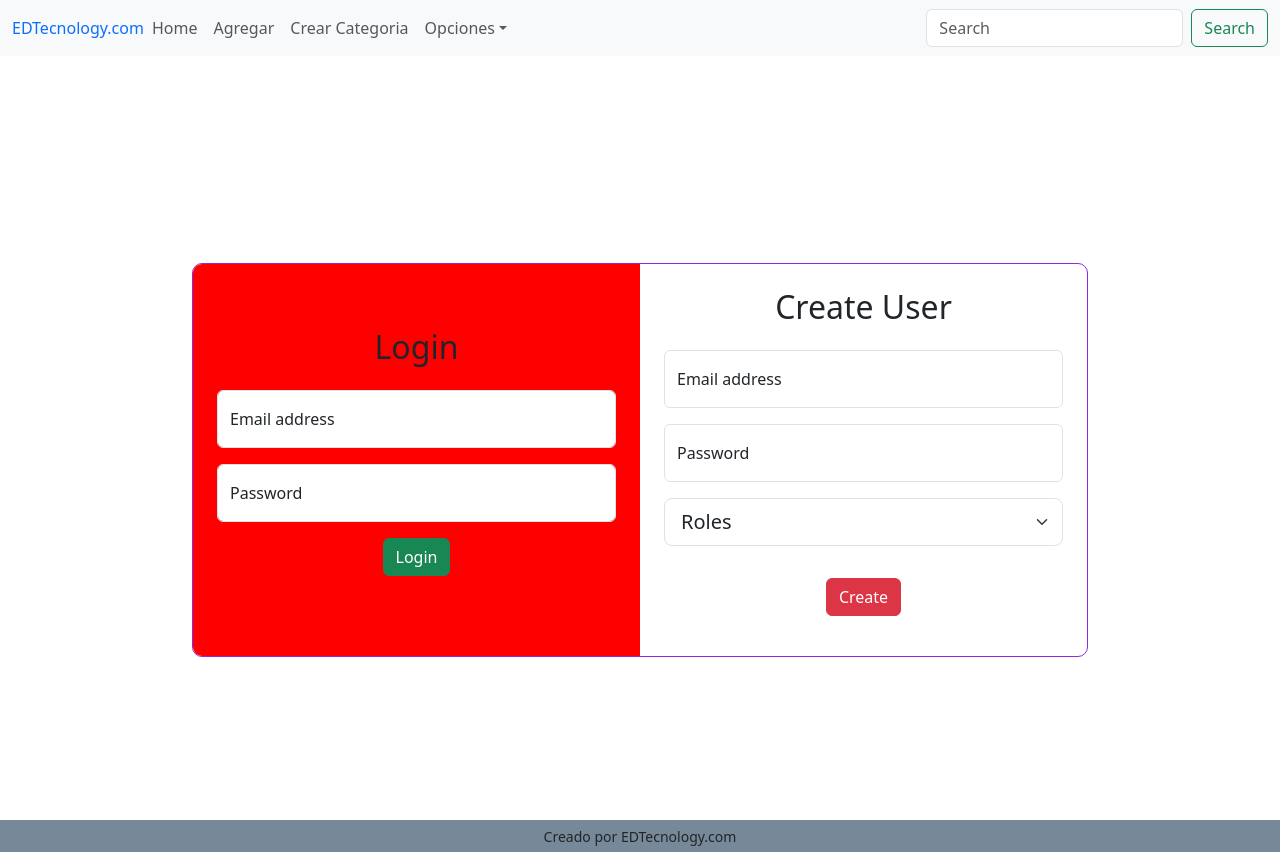
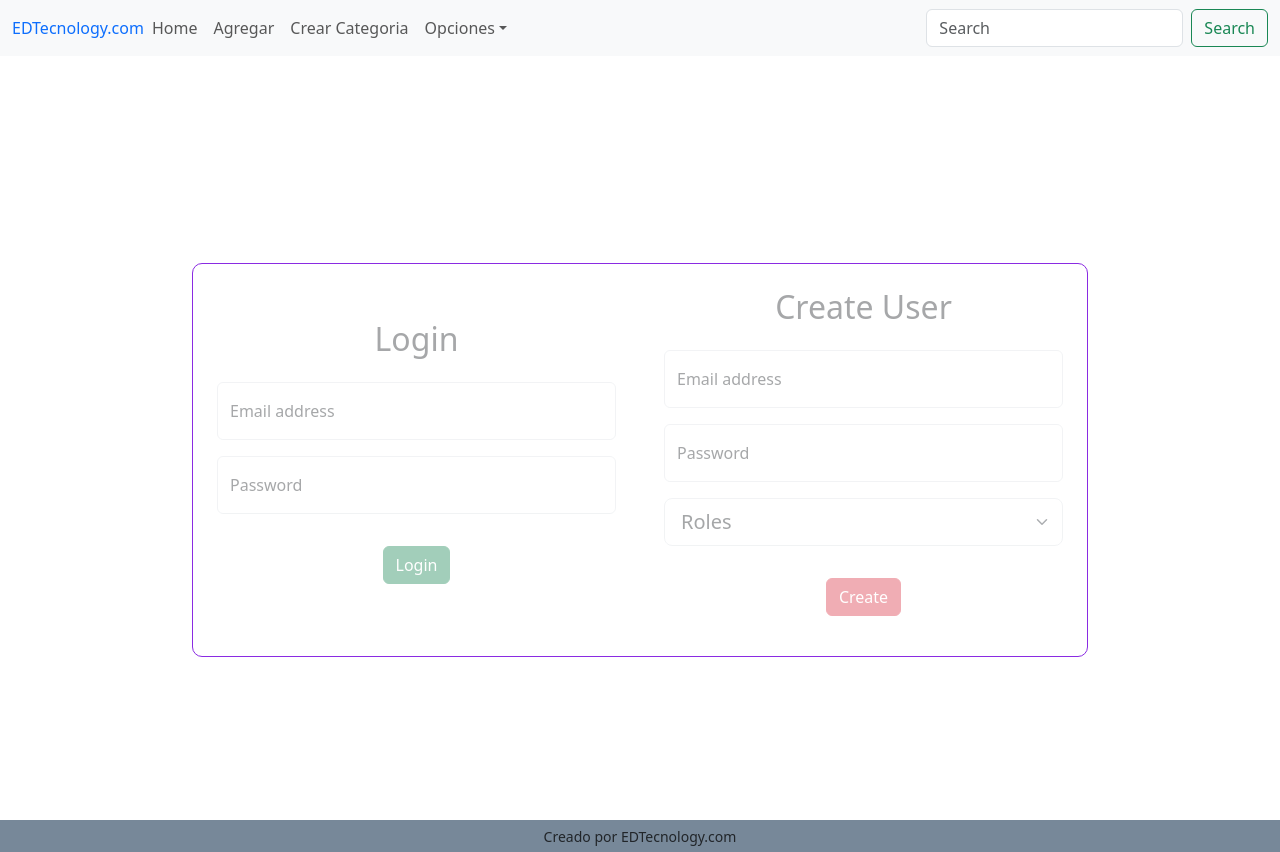
Before and after one commit to edG5LATAN/reproductorVideoOnlineV1.0.0, a React (Vite) app: page / in a window 1280 px wide. Built offline with nearby package versions, Linux system fonts and the light colour scheme.

Commit message:
creacion de proteccion de rutas y login

```diff
--- a/src/App.jsx
+++ b/src/App.jsx
@@ -1,31 +1,40 @@
-import './App.css'
-import { BrowserRouter, Route, Routes } from 'react-router-dom'
-import Home from  './components/home/Home'
-import Header from  './components/header/Header'
-import Footer from  './components/footer/Footer'
-import Agregar from './components/agregar/Agregar'
-import Categoria from './components/categoria/Categoria'
-import VerVideo from './components/verVideo/VerVideo'
-import Longin from './components/login/Longin'
-
+import "./App.css";
+import { BrowserRouter, Route, Routes } from "react-router-dom";
+import Home from "./components/home/Home";
+import Header from "./components/header/Header";
+import Footer from "./components/footer/Footer";
+import Agregar from "./components/agregar/Agregar";
+import Categoria from "./components/categoria/Categoria";
+import VerVideo from "./components/verVideo/VerVideo";
+import Longin from "./components/login/Longin";
+import { useState } from "react";
+import { ProtectedRouted } from "./components/protected/ProtectedRouted.jsx";
 
 function App() {
+
+  const [user,setuser]=useState({
+    usuario:"edwin",
+    clave:"1234"
+  })
+
 
   return (
     <>
       <BrowserRouter>
         <Header />
         <Routes>
-        <Route path='/' element={<Longin />} />
-        <Route path='/home' element={<Home />} />
-        <Route path='/nuevo' element={<Agregar />} />
-        <Route path='/categoria' element={<Categoria />} />
-        <Route path='/vervideo' element={<VerVideo />} />
+          <Route index element={<Longin />} />
+          <Route element={<ProtectedRouted user={user} />}>
+            <Route path="/home" element={<Home />} />
+            <Route path="/nuevo" element={<Agregar />} />
+            <Route path="/categoria" element={<Categoria />} />
+          </Route>
+          <Route path="/vervideo" element={<VerVideo />} />
         </Routes>
         <Footer />
       </BrowserRouter>
     </>
-  )
+  );
 }
 
-export default App
+export default App;
--- a/src/components/header/Header.jsx
+++ b/src/components/header/Header.jsx
@@ -23,7 +23,7 @@ function Header() {
         <div class="collapse navbar-collapse" id="navbarSupportedContent">
           <ul class="navbar-nav me-auto mb-2 mb-lg-0">
             <li className="nav-item">
-              <Link to={"/"} className="nav-link" aria-current="page" href="#">
+              <Link to={"/home"} className="nav-link" aria-current="page" href="#">
                 Home
               </Link>
             </li>
--- a/src/components/login/Login.css
+++ b/src/components/login/Login.css
@@ -10,9 +10,14 @@
   border-radius: 10px;
   overflow: hidden;
 }
-.login1{
-  background-color: red;
+.login{
+  opacity: 0.4;
 }
+.login:hover{
+  background-color: rgba(34, 83, 158, 0.596);
+  opacity: 1;
+}
+
 
 @media (max-width:800px) {
   .login_login_contenedor{
--- a/src/components/login/Longin.jsx
+++ b/src/components/login/Longin.jsx
@@ -5,7 +5,7 @@ function Longin() {
   return (
     <div className="login_contenedor d-flex justify-content-center align-items-center">
       <div className="login_login_contenedor">
-        <div className="p-4 login1 w-50 login d-flex flex-column justify-content-center">
+        <form className="needs-validation p-4 login1 w-50 login d-flex flex-column justify-content-center">
           <h2 className="text-center pb-3">Login</h2>
           <div className="form-floating mb-3">
             <input
@@ -13,25 +13,36 @@ function Longin() {
               className="form-control"
               id="floatingInput"
               placeholder="name@example.com"
+              required
             />
             <label for="floatingInput">Email address</label>
+            <div class="invalid-feedback">
+              Please provide a valid zip.
+            </div>
+
           </div>
-          <div className="form-floating">
+          <div className="form-floating pb-3">
             <input
               type="password"
               className="form-control"
-              id="floatingPassword"
+              id="floatingPassword1"
+              required
               placeholder="Password"
             />
-            <label for="floatingPassword">Password</label>
+            <label for="floatingPassword1">Password</label>
+            <div class="invalid-tooltip">
+              ingrese cintrasena.
+            </div>
+
           </div>
           <div className="p-3 d-flex justify-content-around align-items-center">
-            <button type="button" className="btn btn-success">
+            <button type="submit" className="btn btn-success">
               Login
             </button>
           </div>
-        </div>
-        <div className="p-4 login2 w-50 login d-flex flex-column justify-content-center">
+
+        </form>
+        <form className="p-4 login2 w-50 login d-flex flex-column justify-content-center">
           <h2 className="text-center pb-3">Create User</h2>
           <div className="form-floating mb-3">
             <input
@@ -51,19 +62,23 @@ function Longin() {
             />
             <label for="floatingPassword">Password</label>
           </div>
-          <select class="form-select form-select-lg mb-3" aria-label="Large select example">
-  <option selected>Roles</option>
-  <option value="ADMIN">Admin</option>
-  <option value="USER">User</option>
-  <option value="CLIENT">Client</option>
-</select>
+
+          <select
+            class="form-select form-select-lg mb-3"
+            aria-label="Large select example"
+          >
+            <option selected>Roles</option>
+            <option value="ADMIN">Admin</option>
+            <option value="USER">User</option>
+            <option value="CLIENT">Client</option>
+          </select>
 
           <div className="p-3 d-flex justify-content-around align-items-center">
-            <button type="button" className="btn btn-danger">
+            <button type="submit" className="btn btn-danger">
               Create
             </button>
           </div>
-        </div>
+        </form>
       </div>
     </div>
   );
--- /dev/null
+++ b/src/components/protected/ProtectedRouted.jsx
@@ -0,0 +1,9 @@
+import { Navigate, Outlet } from "react-router-dom"
+
+export const ProtectedRouted=({user, children})=>{
+  if(!user){
+     return <Navigate to="/" />
+  }
+
+  return <Outlet />;
+}
```
Lines whose indentation alone changed are shown as unchanged.
